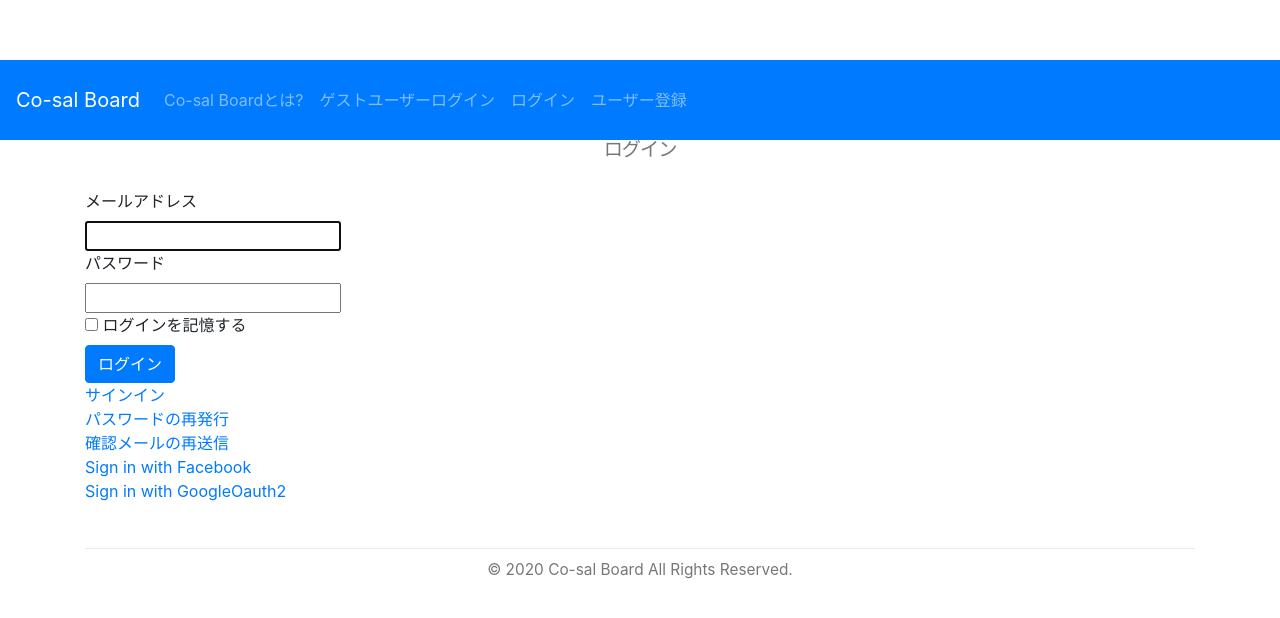
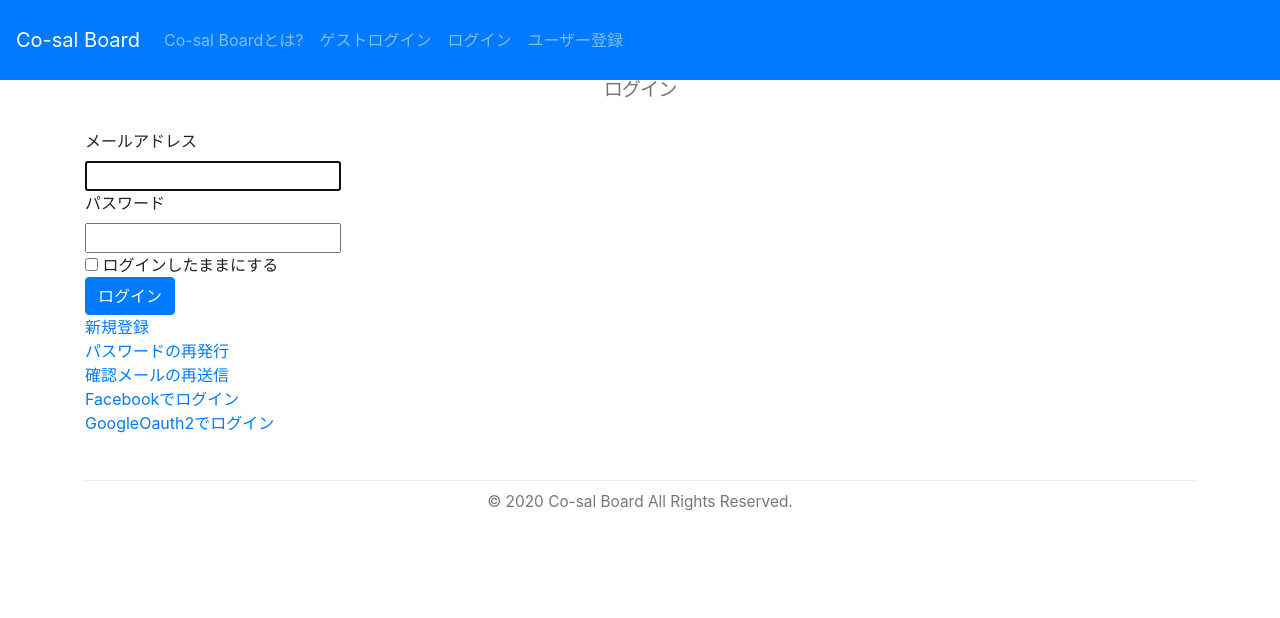
Before and after one commit to ozeryu7/co_sal_board, a Rails app: page /users/sign_in in a window 1280 px wide. Shown: the top 618 px of the page. Run offline with Rails 7, Linux system fonts and the light colour scheme; style sheets or scripts are compiled from the project's sources; some libraries are stand-ins or nearby versions.

Commit message:
Fixed views

```diff
--- a/app/assets/stylesheets/custom.scss
+++ b/app/assets/stylesheets/custom.scss
@@ -9,10 +9,6 @@
 }
 
 // 全ページ共通
-body {
-  padding-top: 60px;
-}
-
 section {
   overflow: auto;
 }
--- a/app/controllers/users/sessions_controller.rb
+++ b/app/controllers/users/sessions_controller.rb
@@ -7,7 +7,7 @@ class Users::SessionsController < Devise::SessionsController
       user.confirmed_at = Time.now  # Confirmable を使用している場合は必要
     end
     sign_in user
-    redirect_to root_path, notice: 'ゲストユーザーとしてログインしました。'
+    redirect_to root_path, notice: 'ゲストログインしました。'
   end
   # before_action :configure_sign_in_params, only: [:create]
 
--- a/app/views/devise/sessions/new.html.erb
+++ b/app/views/devise/sessions/new.html.erb
@@ -14,7 +14,7 @@
   <% if devise_mapping.rememberable? %>
     <div class="field">
       <%= f.check_box :remember_me %>
-      <%= f.label :remember_me %>
+      <span>ログインしたままにする</span>
     </div>
   <% end %>
 
--- a/app/views/devise/shared/_links.html.erb
+++ b/app/views/devise/shared/_links.html.erb
@@ -3,7 +3,7 @@
 <% end %>
 
 <%- if devise_mapping.registerable? && controller_name != 'registrations' %>
-  <%= link_to "サインイン", new_registration_path(resource_name) %><br />
+  <%= link_to "新規登録", new_registration_path(resource_name) %><br />
 <% end %>
 
 <%- if devise_mapping.recoverable? && controller_name != 'passwords' && controller_name != 'registrations' %>
@@ -20,6 +20,6 @@
 
 <%- if devise_mapping.omniauthable? %>
   <%- resource_class.omniauth_providers.each do |provider| %>
-    <%= link_to "Sign in with #{OmniAuth::Utils.camelize(provider)}", omniauth_authorize_path(resource_name, provider) %><br />
+    <%= link_to "#{OmniAuth::Utils.camelize(provider)}でログイン", omniauth_authorize_path(resource_name, provider) %><br />
   <% end %>
 <% end %>
--- a/app/views/layouts/_header.html.erb
+++ b/app/views/layouts/_header.html.erb
@@ -4,7 +4,6 @@
      <button class="navbar-toggler" type="button" data-toggle="collapse" data-target="#navbarColor01" aria-controls="navbarColor01" aria-expanded="false" aria-label="Toggle navigation">
        <span class="navbar-toggler-icon"></span>
      </button>
-  </div>
         <% if user_signed_in? %>
           <div class="collapse navbar-collapse" id="navbarColor01">
             <ul class="navbar-nav mr-auto">
@@ -26,7 +25,6 @@
               <button class="btn btn-secondary my-2 my-sm-0" type="submit">Search</button>
             </form>
           </div>
-</nav>
        <% else %>
           <div class="collapse navbar-collapse" id="navbarColor01">
             <ul class="navbar-nav mr-auto">
@@ -35,7 +33,7 @@
                 <a class="nav-link" href="about">Co-sal Boardとは?</a>
               </li>
               <li class="nav-item">
-        <a class="nav-link" data-method="post" href="/users/guest_sign_in">ゲストユーザーログイン</a>
+                <a class="nav-link" data-method="post" href="/users/guest_sign_in">ゲストログイン</a>
               </li>
               <li class="nav-item">
                 <a class="nav-link" href="/users/sign_in">ログイン</a>
@@ -43,5 +41,8 @@
               <li class="nav-item">
                 <a class="nav-link" href="/users/sign_up">ユーザー登録</a>
               </li>
+            </ul>
+          </div>
        <% end %>
+   </nav>
 </header>
```
Also changed, not shown: app/controllers/users_controller.rb (+0 -14 lines), app/models/user.rb (+0 -11 lines). Lines whose indentation alone changed are shown as unchanged.
